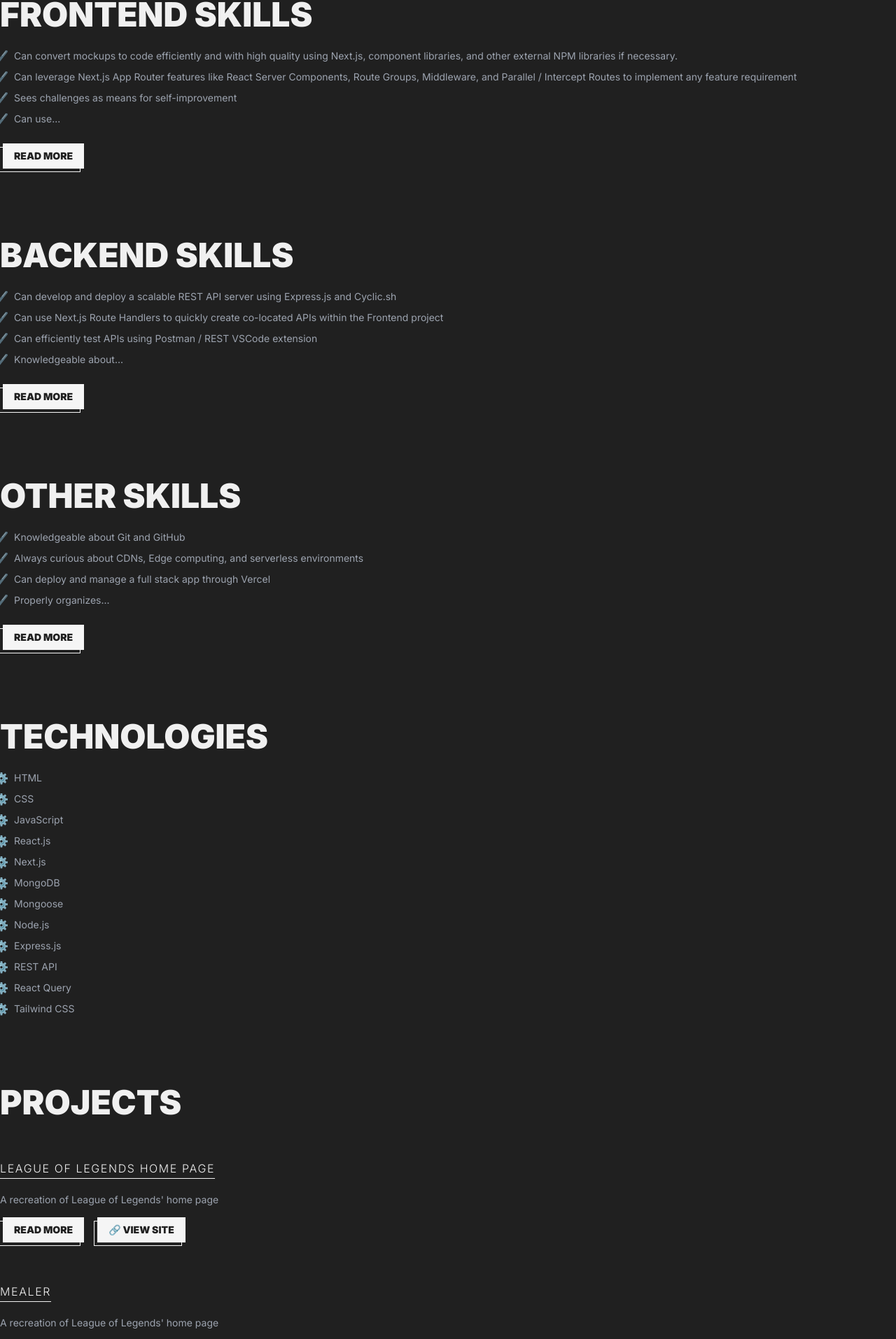
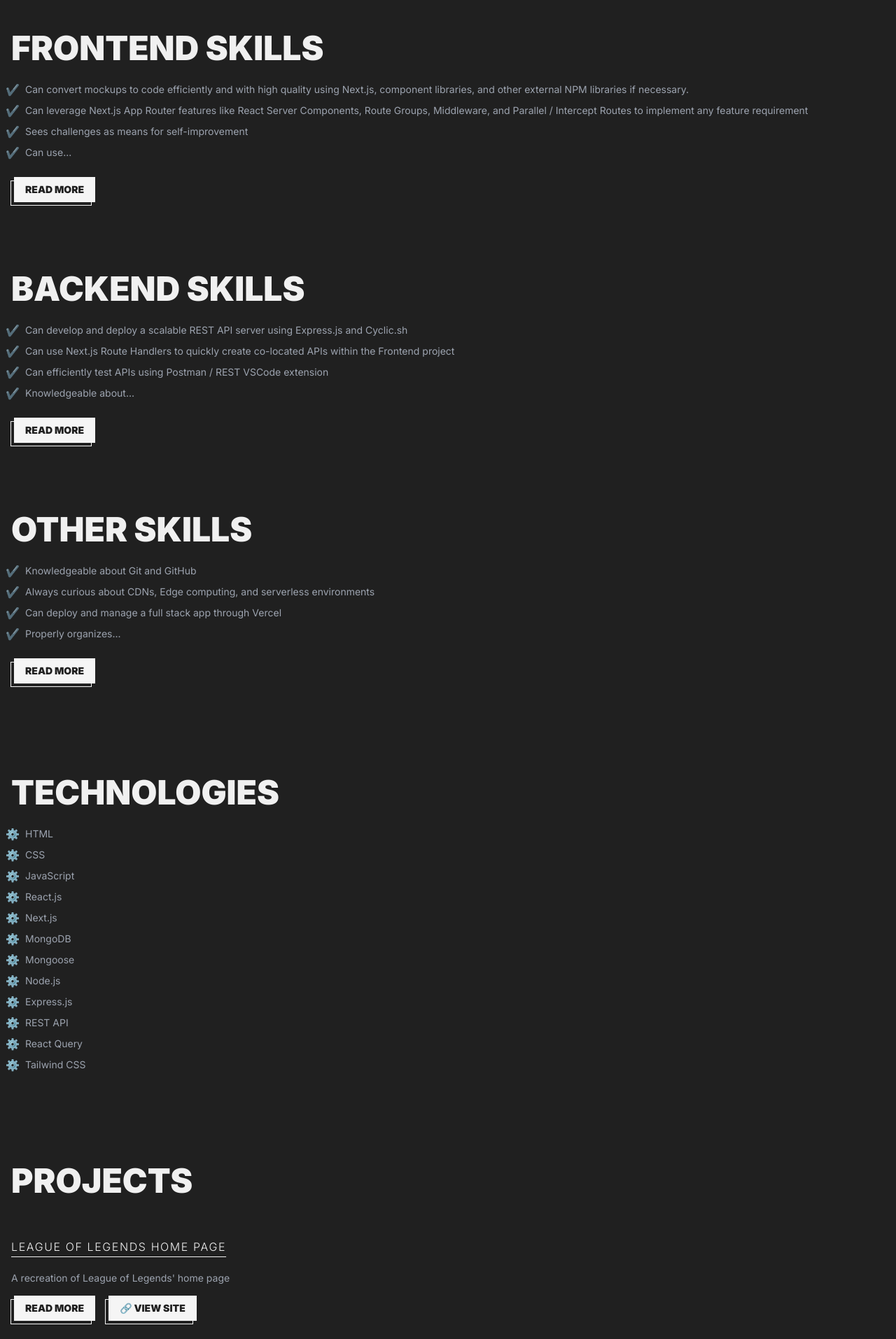
Before and after one commit to nathanelcorpuz/my-portfolio, a Next.js app: page / in a window 1280 px wide. Shown: the part 877-2791 px from the top of the page at 70% size. Built offline with nearby package versions, Linux system fonts and the light colour scheme.

Commit message:
section wrapper spacing

```diff
--- a/components/SectionWrapper.tsx
+++ b/components/SectionWrapper.tsx
@@ -8,10 +8,10 @@
   gapSize?: GapSize;
 }) {
   if (gapSize === "md") {
-    return <section className="flex flex-col gap-[50px]">{children}</section>;
+    return <section className="p-4 flex flex-col gap-[50px]">{children}</section>;
   }
   if (gapSize === "lg") {
-    return <section className="flex flex-col gap-[100px]">{children}</section>;
+    return <section className="p-4 flex flex-col gap-[100px]">{children}</section>;
   }
-  return <section className="flex flex-col gap-[25px]">{children}</section>;
+  return <section className="p-4 flex flex-col gap-[25px]">{children}</section>;
 }
```
